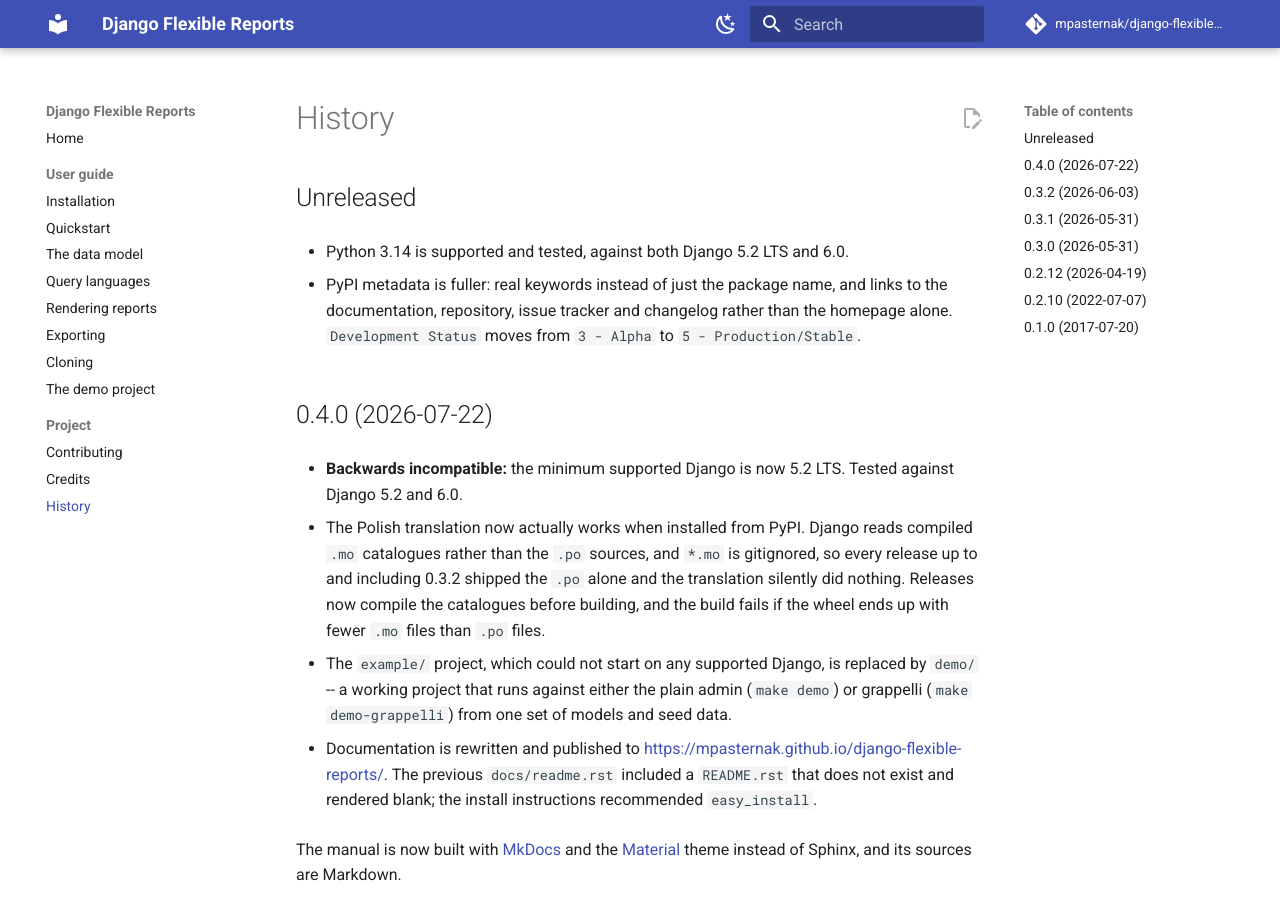
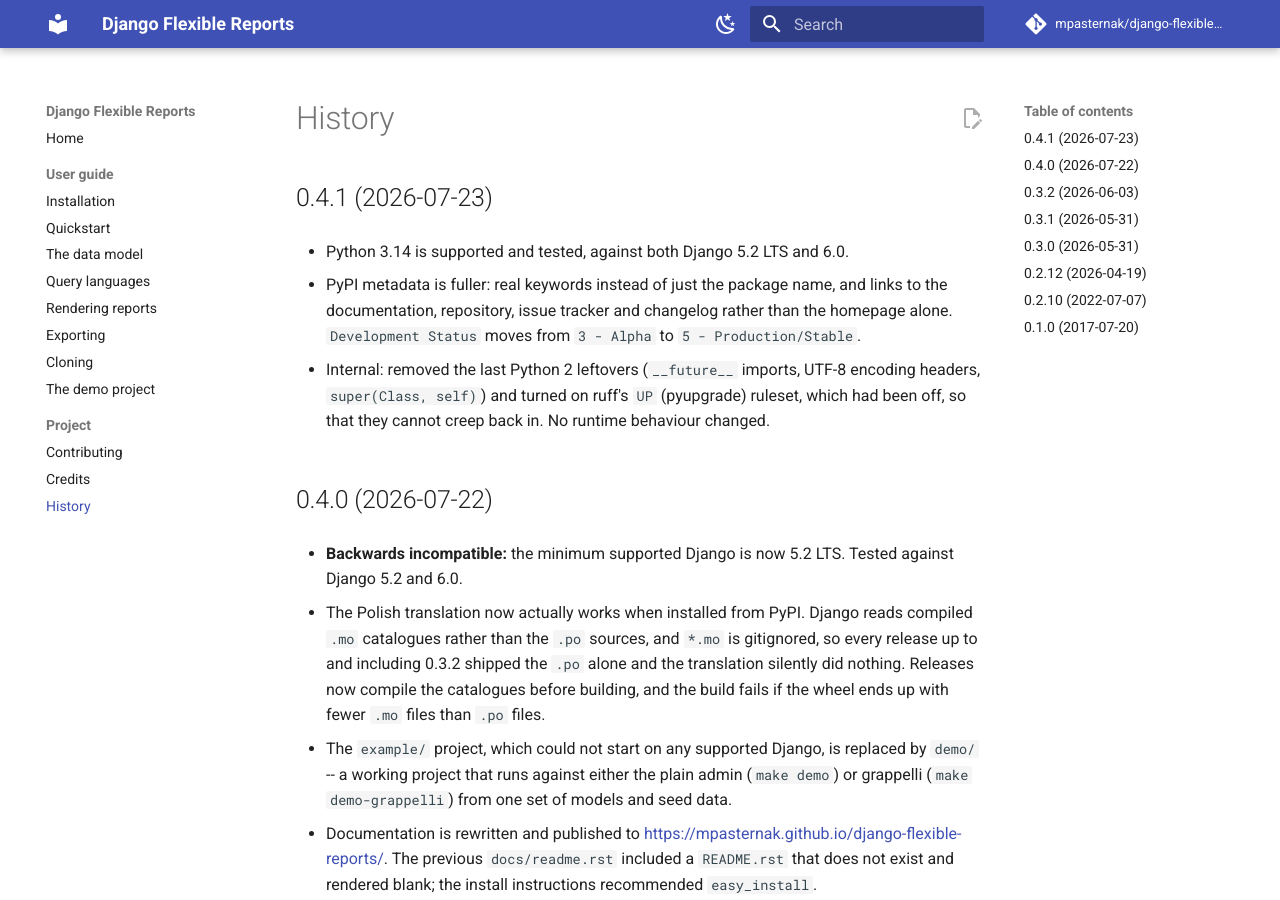
Before and after one commit to mpasternak/django-flexible-reports, an MkDocs documentation site: the page built from docs/history.md, in a window 1280 px wide and 900 px high. Built offline with MkDocs 1.6.1 and Material for MkDocs 9.7.7, drawn with Linux system fonts in a browser that asks for light colours; comment, search, counter and statistics services are not loaded.

Commit message:
docs: date the 0.4.1 changelog section

```diff
--- a/HISTORY.md
+++ b/HISTORY.md
@@ -1,6 +1,6 @@
 # History
 
-## Unreleased
+## 0.4.1 (2026-07-23)
 
 * Python 3.14 is supported and tested, against both Django 5.2 LTS and 6.0.
 
@@ -8,6 +8,11 @@
   links to the documentation, repository, issue tracker and changelog rather
   than the homepage alone. `Development Status` moves from `3 - Alpha` to
   `5 - Production/Stable`.
+
+* Internal: removed the last Python 2 leftovers (`__future__` imports, UTF-8
+  encoding headers, `super(Class, self)`) and turned on ruff's `UP` (pyupgrade)
+  ruleset, which had been off, so that they cannot creep back in. No runtime
+  behaviour changed.
 
 ## 0.4.0 (2026-07-22)
 
```
